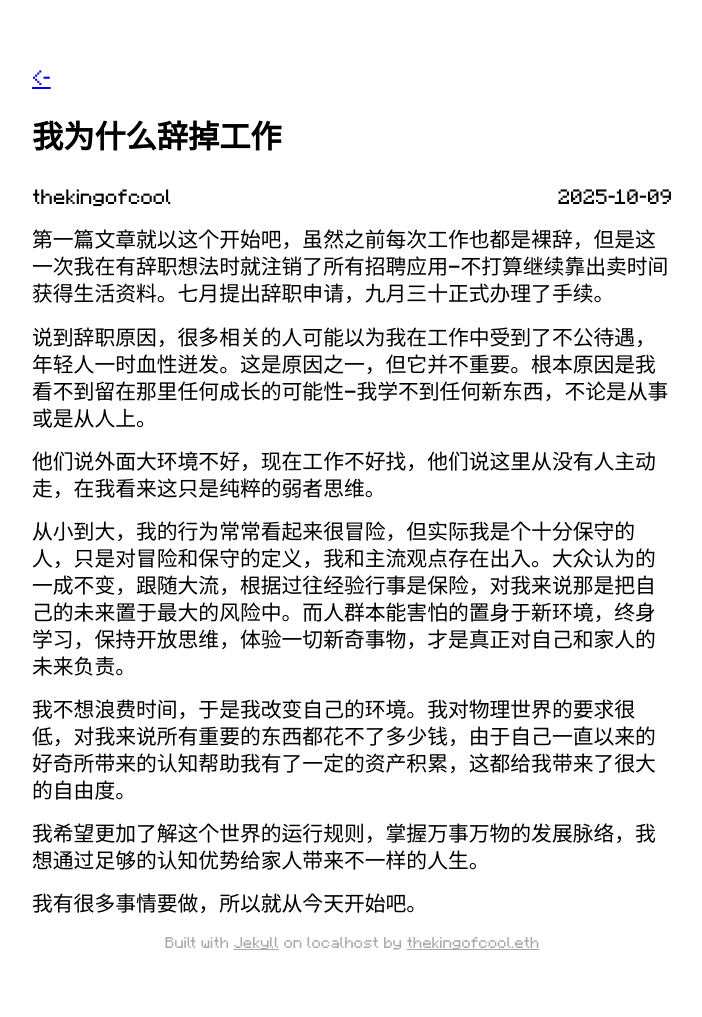
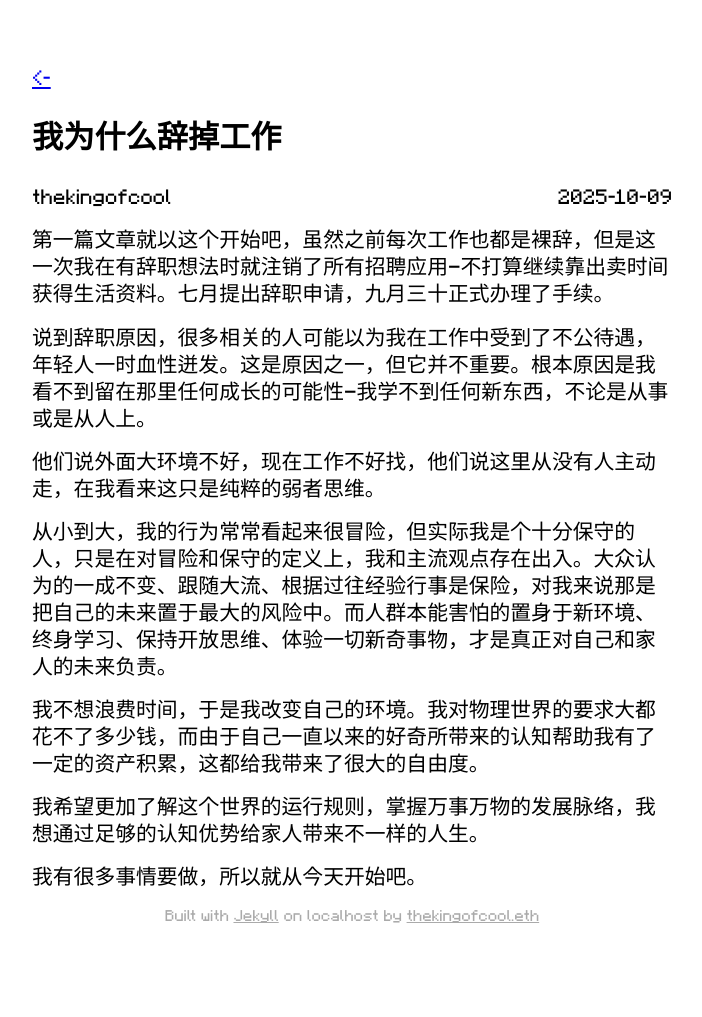
Before and after one commit to thekingofcool/daily, a Jekyll site: the page built from _posts/2025-10-09-quit-my-job.md, in a window 1280 px wide. Shown: the whole page, without its empty margins (288-990 px from the left). Built offline with Jekyll 4.4.1, drawn with Linux system fonts in a browser that asks for light colours; some web fonts are replaced; comment, search, counter and statistics services are not loaded; after the commit the page ends 990 px from its top, so only the background shows below that.

Commit message:
daily update: 2026-01-18 12:01:22

```diff
--- a/_posts/2025-10-09-quit-my-job.md
+++ b/_posts/2025-10-09-quit-my-job.md
@@ -13,9 +13,9 @@ categories: thoughts
 
 他们说外面大环境不好，现在工作不好找，他们说这里从没有人主动走，在我看来这只是纯粹的弱者思维。
 
-从小到大，我的行为常常看起来很冒险，但实际我是个十分保守的人，只是对冒险和保守的定义，我和主流观点存在出入。大众认为的一成不变，跟随大流，根据过往经验行事是保险，对我来说那是把自己的未来置于最大的风险中。而人群本能害怕的置身于新环境，终身学习，保持开放思维，体验一切新奇事物，才是真正对自己和家人的未来负责。
+从小到大，我的行为常常看起来很冒险，但实际我是个十分保守的人，只是在对冒险和保守的定义上，我和主流观点存在出入。大众认为的一成不变、跟随大流、根据过往经验行事是保险，对我来说那是把自己的未来置于最大的风险中。而人群本能害怕的置身于新环境、终身学习、保持开放思维、体验一切新奇事物，才是真正对自己和家人的未来负责。
 
-我不想浪费时间，于是我改变自己的环境。我对物理世界的要求很低，对我来说所有重要的东西都花不了多少钱，由于自己一直以来的好奇所带来的认知帮助我有了一定的资产积累，这都给我带来了很大的自由度。
+我不想浪费时间，于是我改变自己的环境。我对物理世界的要求大都花不了多少钱，而由于自己一直以来的好奇所带来的认知帮助我有了一定的资产积累，这都给我带来了很大的自由度。
 
 我希望更加了解这个世界的运行规则，掌握万事万物的发展脉络，我想通过足够的认知优势给家人带来不一样的人生。
 
```
Also changed, not shown: 2 other files.
